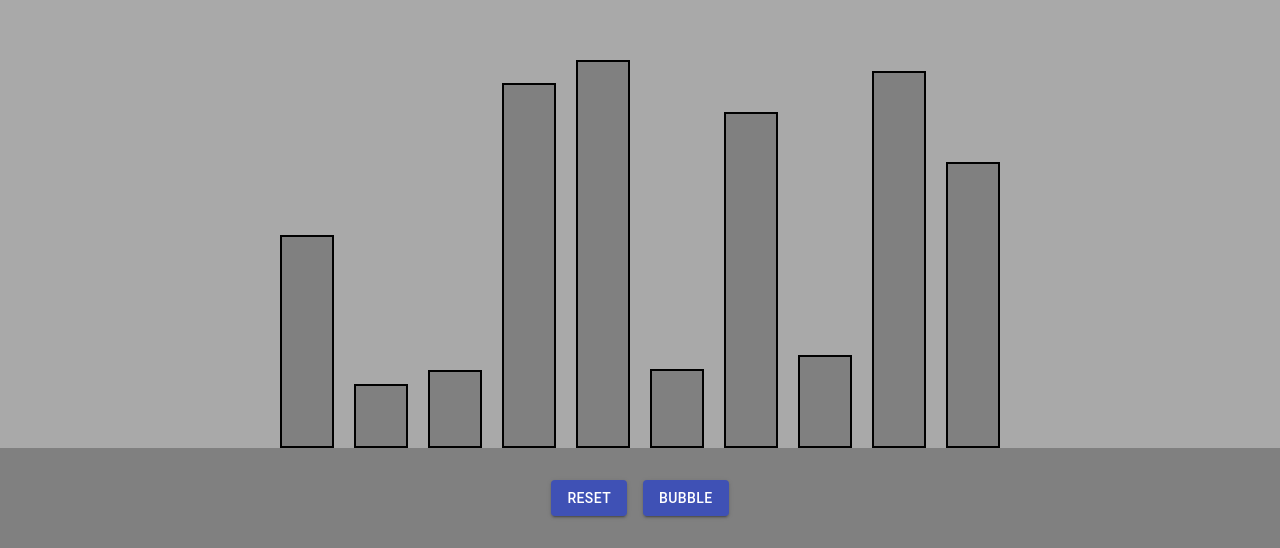
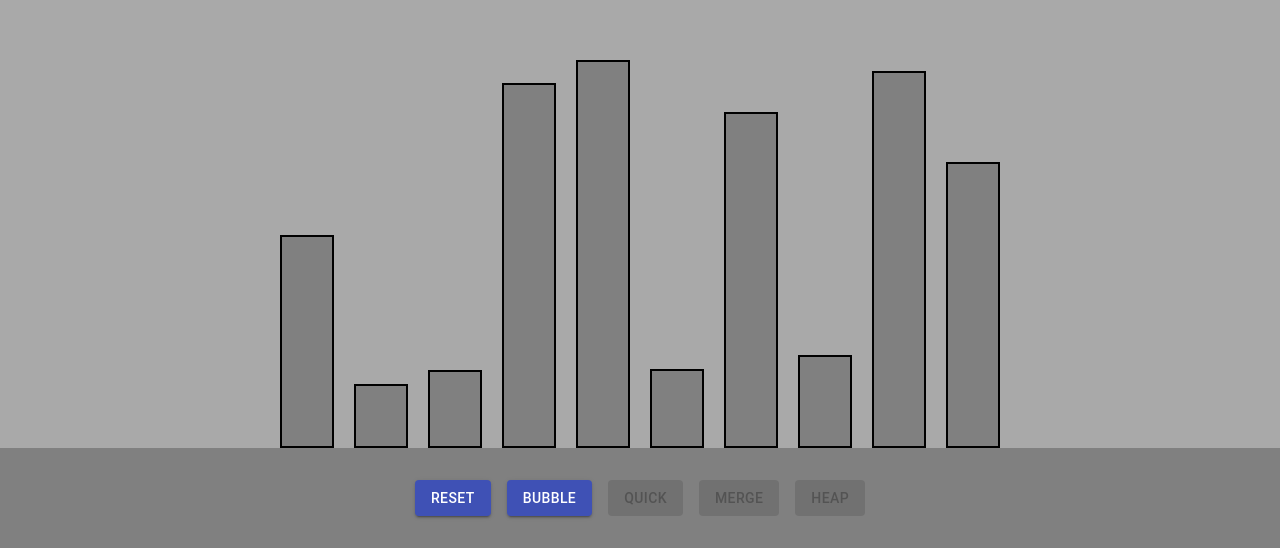
Before and after one commit to TalhaR/Sorting-visualizer, a React (Create React App) app: page / in a window 1280 px wide. Shown: the part 451-999 px from the top of the page. Built offline with nearby package versions, Linux system fonts and the light colour scheme.

Commit message:
added handlesort method and buttons

```diff
--- a/src/components/Body.jsx
+++ b/src/components/Body.jsx
@@ -19,6 +19,7 @@ class Body extends React.Component {
         }
         this.bubbleSort = this.bubbleSort.bind(this);
         this.resetArray = this.resetArray.bind(this);
+        this.handleSort = this.handleSort.bind(this);
     }
 
     componentDidMount() {
@@ -29,8 +30,25 @@ class Body extends React.Component {
         console.log('updated');
     }
 
+    handleSort(algorithm) {
+        this.setState({isRunning: true,});
+        switch (algorithm) {
+            case 'bubble':
+                this.bubbleSort();
+                break;
+            case 'quick':
+                break;
+            case 'merge':
+                break;
+            case 'heap':
+                break;
+            default:
+                console.log('unexpected parameter for handleSort');
+                this.setState({isRunning: false,});
+        }
+    }
+
     async bubbleSort() {
-        this.setState({isRunning: true});
         const array = [...this.state.elements];
         const domBars = document.getElementsByClassName('bar');
         console.log('starting sort')
@@ -59,7 +77,6 @@ class Body extends React.Component {
         }
 
         this.setState({isRunning: false});
-
         console.log('done sorting');
     };
 
@@ -69,7 +86,7 @@ class Body extends React.Component {
                 <Grid item xs={12} sm={10} md={8} className="visualization" component="section">
                     { this.state.elements }
                 </Grid>
-                <Controls setSorter={this.bubbleSort} resetArray={this.resetArray} isRunning={this.state.isRunning} />
+                <Controls setSorter={this.handleSort} resetArray={this.resetArray} isRunning={this.state.isRunning} />
             </Grid>
         )
     };
@@ -80,7 +97,6 @@ class Body extends React.Component {
         }
 
         const array = [];
-
         for(let i = 0; i < 10; ++i) {
             array.push(<Element height={getRandomInt(25, 500)} key={i} />);
         }
@@ -90,9 +106,7 @@ class Body extends React.Component {
             bar.style.backgroundColor = 'gray';
         }
 
-        this.setState({elements: array}, () => {
-            console.log(this.state.elements)
-        })
+        this.setState({elements: array}, () => console.log(this.state.elements));
     }
 }
 
--- a/src/components/Controls.jsx
+++ b/src/components/Controls.jsx
@@ -30,6 +30,15 @@ function Controls({setSorter, resetArray, isRunning}) {
             <Button color="primary" variant="contained" disabled={isRunning} onClick={() => selectSorter('bubble')}>
                 Bubble
             </Button>
+            <Button color="primary" variant="contained" disabled={true} onClick={() => selectSorter('quick')}>
+                Quick
+            </Button>
+            <Button color="primary" variant="contained" disabled={true} onClick={() => selectSorter('merge')}>
+                Merge
+            </Button>
+            <Button color="primary" variant="contained" disabled={true} onClick={() => selectSorter('heap')}>
+                Heap
+            </Button>
         </Grid>
     )
 }
```
